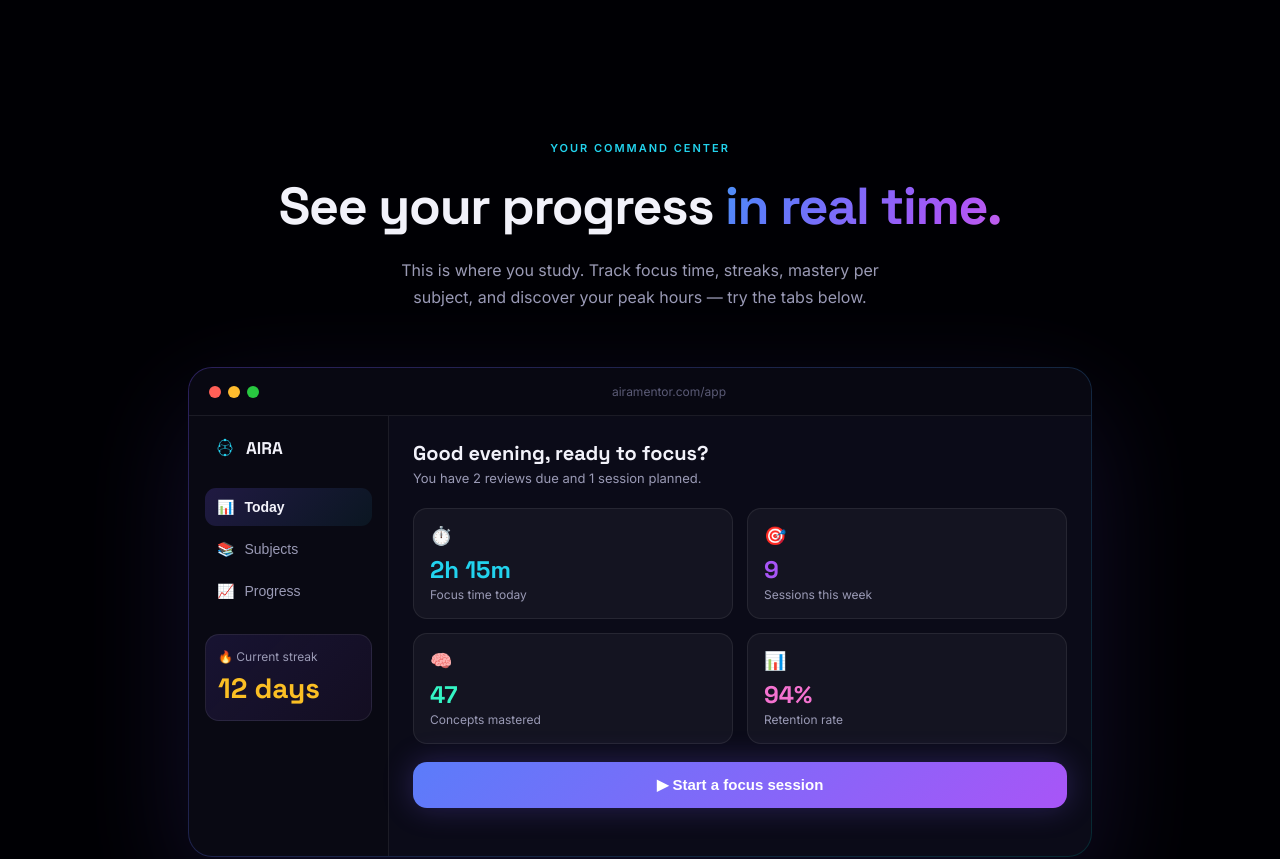
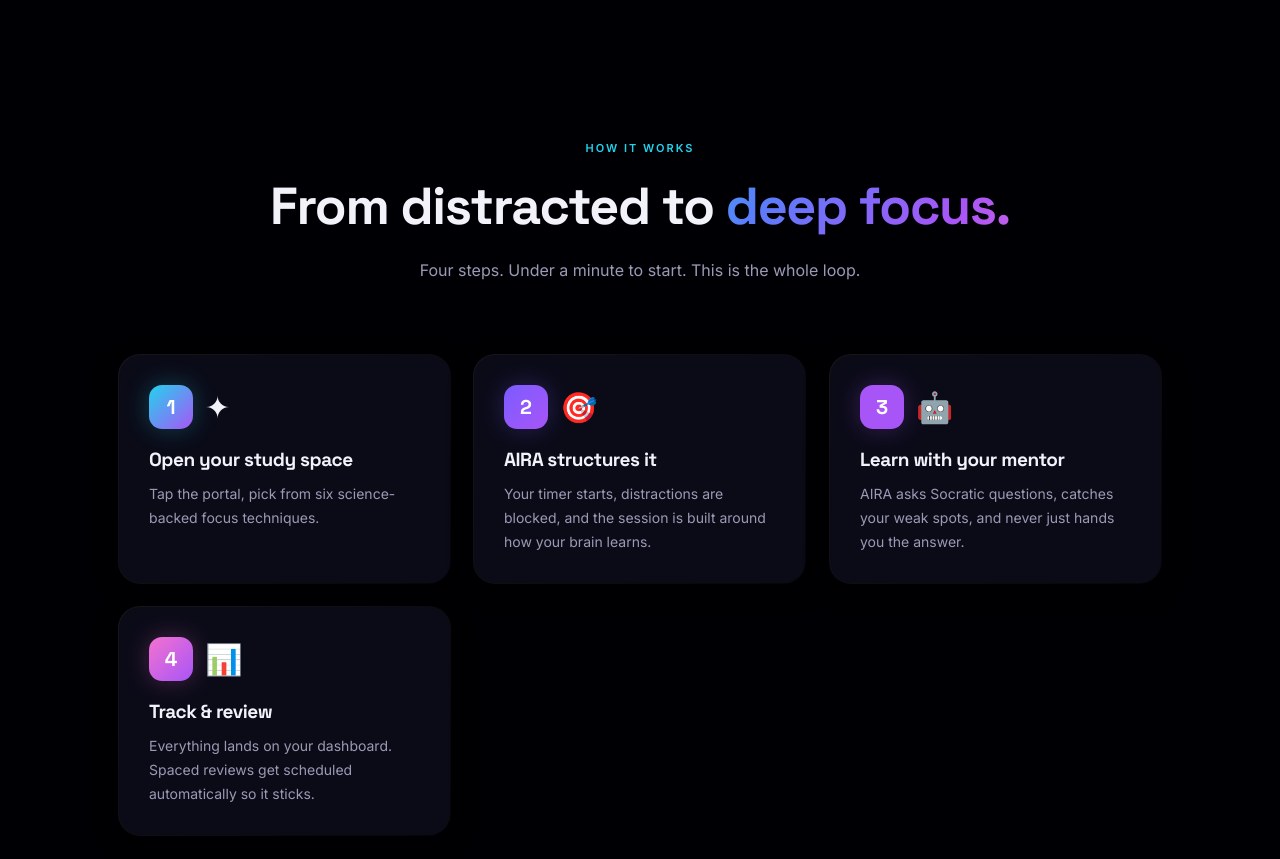
Before and after one commit to Ozbbi/aira-website, a Next.js app: page / in a window 1280 px wide. Shown: the part 1920-2779 px from the top of the page. Built offline with nearby package versions, Linux system fonts and the light colour scheme.

Commit message:
Add gift code redeeming functionality

```diff
--- a/app/page.tsx
+++ b/app/page.tsx
@@ -375,6 +375,47 @@ function SoundPlayer({ seen }: { seen: { [k: string]: boolean } }) {
   );
 }
 
+/* ════════════ GIFT CODE REDEEMER (lifetime Pro for special code) ════════════ */
+const LIFETIME_CODE = "16025397070";
+function GiftCode() {
+  const [code, setCode] = useState("");
+  const [status, setStatus] = useState<"idle" | "success" | "error">("idle");
+  const [unlocked, setUnlocked] = useState(false);
+  const redeem = () => {
+    if (code.trim() === LIFETIME_CODE) {
+      setStatus("success"); setUnlocked(true);
+      try { window.localStorage.setItem("aira_lifetime", "true"); } catch {}
+    } else {
+      setStatus("error");
+    }
+  };
+  return (
+    <div style={{ maxWidth: 520, margin: "0 auto" }}>
+      <div style={{ background: unlocked ? `linear-gradient(${C.elev},${C.elev}) padding-box, linear-gradient(135deg,${C.green},${C.cyan}) border-box` : `linear-gradient(${C.elev},${C.elev}) padding-box, linear-gradient(135deg,rgba(251,191,36,0.5),rgba(168,85,247,0.3)) border-box`, border: "1px solid transparent", borderRadius: 24, padding: 40, backdropFilter: "blur(20px)", textAlign: "center", transition: "all 0.5s ease" }}>
+        {!unlocked ? (
+          <>
+            <div style={{ fontSize: 44, marginBottom: 16 }}>🎁</div>
+            <h3 style={{ fontFamily: "var(--font-display)", fontSize: 24, fontWeight: 700, marginBottom: 8 }}>Have a gift code?</h3>
+            <p style={{ fontSize: 14, color: C.muted, marginBottom: 28, lineHeight: 1.6 }}>Enter your code below to unlock lifetime AIRA Pro access — no subscription, yours forever.</p>
+            <div style={{ display: "flex", gap: 10, flexWrap: "wrap" }}>
+              <input value={code} onChange={(e) => { setCode(e.target.value); setStatus("idle"); }} onKeyDown={(e) => e.key === "Enter" && redeem()} placeholder="Enter gift code" style={{ flex: 1, minWidth: 180, padding: "15px 18px", borderRadius: 14, background: C.surface, border: `1px solid ${status === "error" ? C.red : C.border}`, color: C.fg, fontSize: 16, outline: "none", letterSpacing: "0.05em", textAlign: "center" }} />
+              <button onClick={redeem} style={{ padding: "15px 28px", borderRadius: 14, border: "none", cursor: "pointer", background: `linear-gradient(135deg,${C.amber},${C.violet})`, color: "#fff", fontSize: 15, fontWeight: 700, boxShadow: `0 0 30px ${C.amber}33`, whiteSpace: "nowrap" }}>Redeem</button>
+            </div>
+            {status === "error" && <p style={{ fontSize: 13, color: C.red, marginTop: 16 }}>That code isn't valid. Double-check and try again.</p>}
+          </>
+        ) : (
+          <div style={{ animation: `popIn 0.5s ${C.spring}` }}>
+            <div style={{ fontSize: 56, marginBottom: 16 }}>🎉</div>
+            <h3 style={{ fontFamily: "var(--font-display)", fontSize: 26, fontWeight: 700, marginBottom: 10, color: C.green }}>Lifetime Pro unlocked!</h3>
+            <p style={{ fontSize: 15, color: C.muted, lineHeight: 1.7, marginBottom: 24 }}>You now have unlimited access to every AIRA Pro feature — forever. No subscription, no expiry. Welcome to the inner circle.</p>
+            <div style={{ display: "inline-flex", alignItems: "center", gap: 8, padding: "8px 18px", borderRadius: 999, background: `${C.green}18`, border: `1px solid ${C.green}44`, fontSize: 13, fontWeight: 600, color: C.green }}>✓ Lifetime access active</div>
+          </div>
+        )}
+      </div>
+    </div>
+  );
+}
+
 /* ════════════ DATA ════════════ */
 const SCIENCE = [
   { i: "⚡", t: "Neural Phase Locking", s: "Ultradian Rhythm Research", b: "Structured focus intervals align with your brain's natural ultradian rhythms — the foundation of deep concentration." },
@@ -399,6 +440,16 @@ const PREMIUM = [
   { i: "🌙", t: "Device-Free Mode", b: "AIRA tells you exactly when to put your phone down and work on paper — the biggest focus upgrade most students never make." },
   { i: "🧩", t: "Auto Flashcard Generator", b: "AIRA turns any session into spaced-repetition flashcards automatically — no manual card-making, just instant review material." },
   { i: "🎙️", t: "Full Subject Library", b: "15 categories from AI to Philosophy, plus any custom topic. AIRA adapts to anything you want to learn." },
+  { i: "🧠", t: "Smart Concept Maps", b: "AIRA auto-builds a visual map of how every concept you learn connects — see the big picture, not just isolated facts." },
+  { i: "⏰", t: "Smart Reminders", b: "AIRA learns your schedule and nudges you to study at the moments you're most likely to actually do it." },
+];
+
+/* extra: how-it-works steps for the new flow section */
+const FLOW_STEPS = [
+  { n: "1", i: "✦", t: "Open your study space", b: "Tap the portal, pick from six science-backed focus techniques.", c: C.cyan },
+  { n: "2", i: "🎯", t: "AIRA structures it", b: "Your timer starts, distractions are blocked, and the session is built around how your brain learns.", c: C.indigo },
+  { n: "3", i: "🤖", t: "Learn with your mentor", b: "AIRA asks Socratic questions, catches your weak spots, and never just hands you the answer.", c: C.violet },
+  { n: "4", i: "📊", t: "Track & review", b: "Everything lands on your dashboard. Spaced reviews get scheduled automatically so it sticks.", c: C.pink },
 ];
 const FOCUS_MODES = [
   { i: "🔕", t: "Notifications Off", b: "AIRA's focus mode signals you to silence your phone and close every tab. Deep work demands an undivided mind." },
@@ -468,6 +519,11 @@ export default function Home() {
     <main style={{ background: C.void, minHeight: "100vh", color: C.fg, position: "relative", overflowX: "hidden" }}>
       <link rel="preconnect" href="https://fonts.googleapis.com" />
       <link href="https://fonts.googleapis.com/css2?family=Space+Grotesk:wght@400;500;600;700&family=Inter:wght@400;500;600&display=swap" rel="stylesheet" />
+      {/* favicon + social preview — replace with your hosted URLs after deploy */}
+      <link rel="icon" type="image/svg+xml" href="/favicon.svg" />
+      <link rel="icon" type="image/png" sizes="32x32" href="/favicon.png" />
+      <link rel="apple-touch-icon" sizes="180x180" href="/apple-touch-icon.png" />
+      <meta name="theme-color" content="#03030A" />
       <style>{`
         *{box-sizing:border-box;margin:0;padding:0}
         :root{--font-display:'Space Grotesk',sans-serif}
@@ -528,6 +584,23 @@ export default function Home() {
         <div {...reveal("bn-h")} style={{ ...reveal("bn-h").style, textAlign: "center", marginBottom: 70 }}><Label>Everything you need</Label><h2 style={HD({ fontSize: "clamp(34px,5vw,52px)" })}>One system. <Grad>Total focus.</Grad></h2></div>
         <div className="bento" style={{ display: "grid", gridTemplateColumns: "repeat(3,1fr)", gap: 20 }}>
           {BENTO.map((b, i) => <Tilt key={b.t} k={`bn-${i}`} seen={seen} delay={i * 100} span={b.span} style={{ padding: 36 }}><div style={{ fontSize: 40, marginBottom: 18 }}>{b.i}</div><h3 style={HD({ fontSize: 22, marginBottom: 10, color: b.c })}>{b.t}</h3><p style={{ fontSize: 14.5, color: C.muted, lineHeight: 1.7 }}>{b.b}</p></Tilt>)}
+        </div>
+      </section>
+
+      {/* HOW IT FLOWS — numbered steps */}
+      <section className="sec" style={{ position: "relative", zIndex: 2, padding: "130px 48px", maxWidth: 1140, margin: "0 auto" }}>
+        <div {...reveal("fl-h")} style={{ ...reveal("fl-h").style, textAlign: "center", marginBottom: 70 }}><Label>How it works</Label><h2 style={HD({ fontSize: "clamp(34px,5vw,52px)" })}>From distracted to <Grad>deep focus.</Grad></h2><p style={{ color: C.muted, marginTop: 18, fontSize: 16, maxWidth: 520, margin: "18px auto 0", lineHeight: 1.7 }}>Four steps. Under a minute to start. This is the whole loop.</p></div>
+        <div style={{ display: "grid", gridTemplateColumns: "repeat(auto-fit,minmax(250px,1fr))", gap: 22 }}>
+          {FLOW_STEPS.map((s, i) => (
+            <Tilt key={s.n} k={`fl-${i}`} seen={seen} delay={i * 110}>
+              <div style={{ display: "flex", alignItems: "center", gap: 12, marginBottom: 18 }}>
+                <div style={{ width: 44, height: 44, borderRadius: 13, background: `linear-gradient(135deg,${s.c},${C.violet})`, display: "flex", alignItems: "center", justifyContent: "center", fontFamily: "var(--font-display)", fontSize: 20, fontWeight: 700, color: "#fff", boxShadow: `0 0 24px ${s.c}44` }}>{s.n}</div>
+                <span style={{ fontSize: 30 }}>{s.i}</span>
+              </div>
+              <h3 style={HD({ fontSize: 19, marginBottom: 10 })}>{s.t}</h3>
+              <p style={{ fontSize: 14, color: C.muted, lineHeight: 1.7 }}>{s.b}</p>
+            </Tilt>
+          ))}
         </div>
       </section>
 
@@ -608,6 +681,15 @@ export default function Home() {
         {FAQ.map((f, i) => <div key={f[0]} {...reveal(`fq-${i}`, i * 50)} style={{ ...reveal(`fq-${i}`, i * 50).style, borderBottom: `1px solid ${C.border}` }}><button onClick={() => setOpenFaq(openFaq === i ? null : i)} style={{ width: "100%", background: "none", border: "none", padding: "22px 0", display: "flex", justifyContent: "space-between", alignItems: "center", cursor: "pointer", textAlign: "left", color: C.fg }}><span style={{ fontSize: 16, fontWeight: 500 }}>{f[0]}</span><span style={{ fontSize: 22, color: C.violet, transform: openFaq === i ? "rotate(45deg)" : "none", transition: `transform 0.3s ${C.ease}`, flexShrink: 0, marginLeft: 16 }}>+</span></button><div style={{ maxHeight: openFaq === i ? 240 : 0, overflow: "hidden", transition: `max-height 0.45s ${C.ease}` }}><p style={{ fontSize: 14, color: C.muted, lineHeight: 1.7, paddingBottom: 22 }}>{f[1]}</p></div></div>)}
       </section>
 
+      {/* GIFT CODE — special lifetime access */}
+      <section className="sec" style={{ position: "relative", zIndex: 2, padding: "130px 48px" }}>
+        <div {...reveal("gc-h")} style={{ ...reveal("gc-h").style, textAlign: "center", marginBottom: 48 }}>
+          <Label>Special access</Label>
+          <h2 style={HD({ fontSize: "clamp(30px,4.6vw,44px)" })}>Got a <Grad>gift code?</Grad></h2>
+        </div>
+        <div {...reveal("gc-c")} style={reveal("gc-c").style}><GiftCode /></div>
+      </section>
+
       {/* FINAL CTA */}
       <section className="sec" style={{ position: "relative", zIndex: 2, padding: "170px 24px", textAlign: "center", overflow: "hidden" }}>
         <div style={{ position: "absolute", left: "50%", top: "30%", transform: "translateX(-50%)", width: 500, height: 500, borderRadius: "50%", background: `radial-gradient(circle,${C.indigo}22,transparent 65%)`, filter: "blur(60px)", animation: "breathe 8s ease-in-out infinite", pointerEvents: "none", willChange: "transform,opacity" }} />
```
